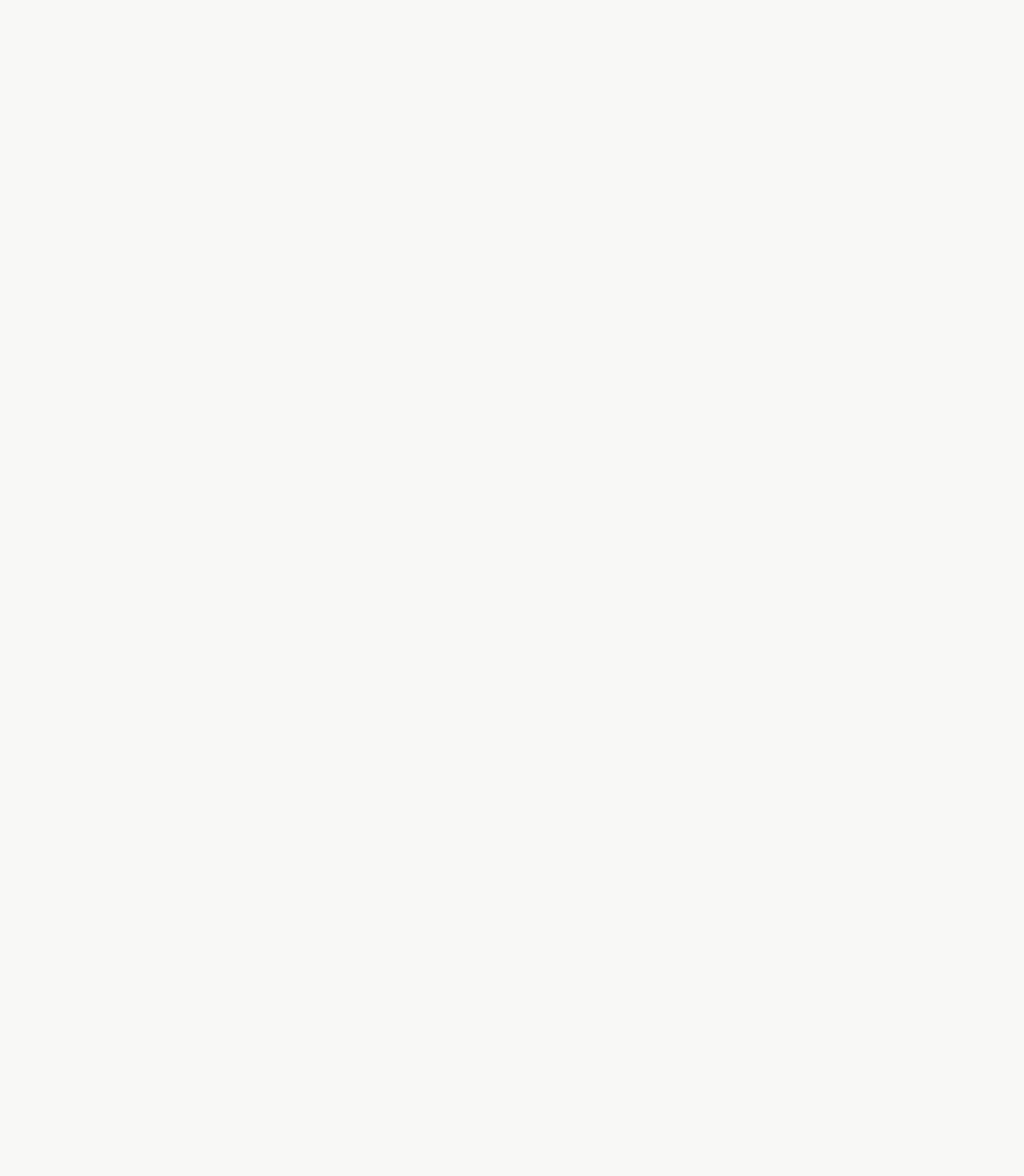
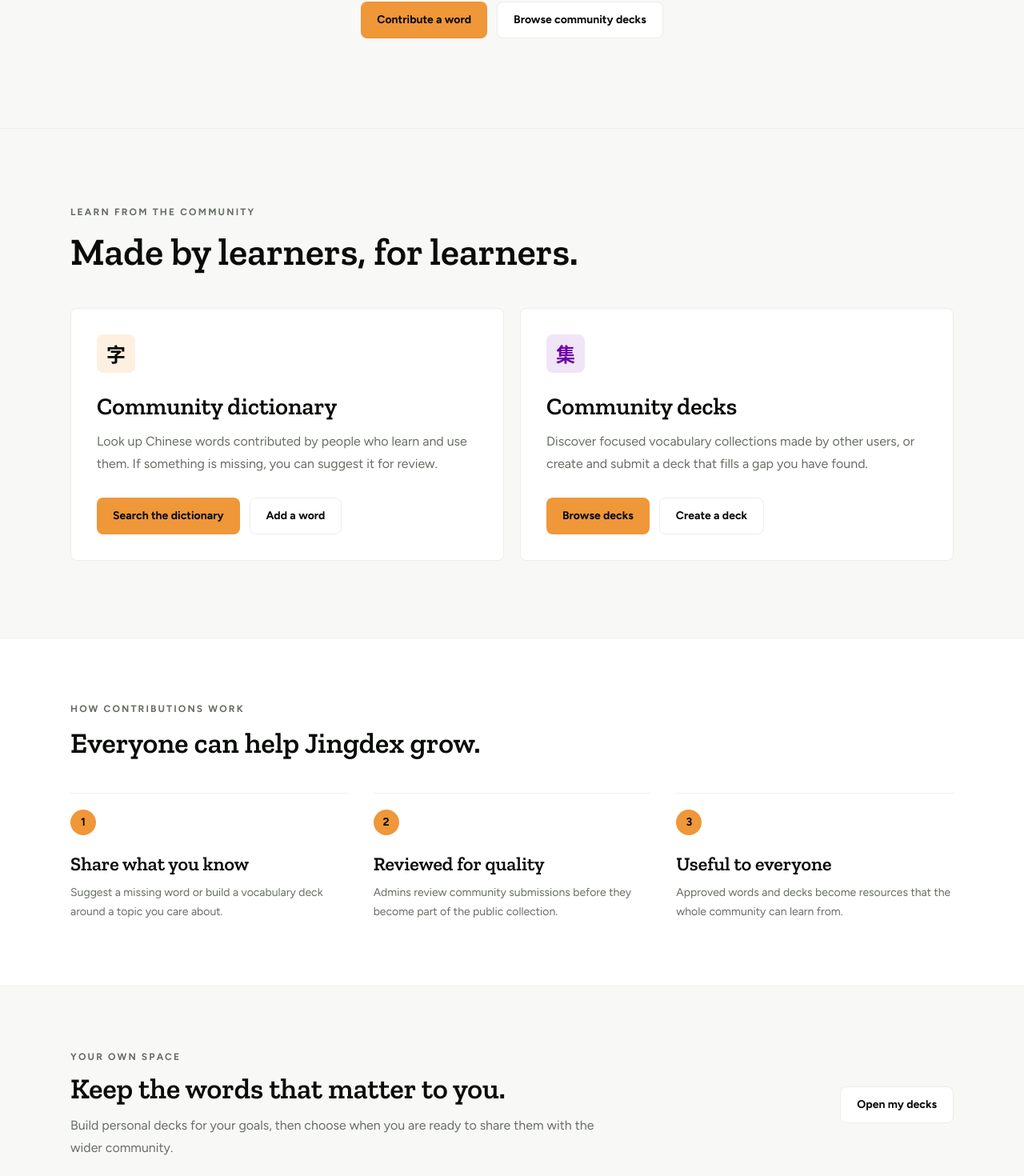
Before and after one commit to mwxg/jingdex, a Next.js app: page / in a window 1280 px wide. Shown: the part 510-1980 px from the top of the page at 80% size. Before the commit the page ends 800 px from the top, so only its background shows below. Built offline with nearby package versions, Linux system fonts and the light colour scheme; no server answers.

Commit message:
made landing page more welcoming

```diff
--- a/app/(app)/page.tsx
+++ b/app/(app)/page.tsx
@@ -1,11 +1,171 @@
+import Link from "next/link";
+
+const primaryLink =
+  "inline-flex min-h-11 items-center justify-center rounded-lg bg-primary px-5 py-3 text-center text-sm font-bold text-text-dark transition-colors hover:bg-primary/90";
+const secondaryLink =
+  "inline-flex min-h-11 items-center justify-center rounded-lg border border-muted-background bg-surface px-5 py-3 text-center text-sm font-bold text-foreground transition-colors hover:border-primary hover:text-muted";
+
+const contributionSteps = [
+  {
+    number: "1",
+    title: "Share what you know",
+    description: "Suggest a missing word or build a vocabulary deck around a topic you care about.",
+  },
+  {
+    number: "2",
+    title: "Reviewed for quality",
+    description: "Admins review community submissions before they become part of the public collection.",
+  },
+  {
+    number: "3",
+    title: "Useful to everyone",
+    description: "Approved words and decks become resources that the whole community can learn from.",
+  },
+] as const;
+
 export default function Home() {
   return (
-    <main className="grid flex-1 place-items-center bg-background px-8 py-12 text-foreground">
-      <div className="text-center">
-        <h1 className="font-heading text-5xl font-semibold leading-none sm:text-7xl">
-          Welcome to Jingdex.
-        </h1>
-      </div>
+    <main className="bg-background text-foreground">
+      <section className="border-b border-muted-background">
+        <div className="mx-auto max-w-5xl px-4 py-20 text-center sm:px-6 sm:py-28">
+          <p className="text-xs font-bold uppercase tracking-[0.18em] text-muted">
+            Built by Chinese learners
+          </p>
+          <h1 className="mx-auto mt-4 max-w-4xl font-heading text-5xl font-semibold leading-[1.02] tracking-tight sm:text-7xl">
+            A Chinese dictionary built together.
+          </h1>
+          <p className="mx-auto mt-6 max-w-2xl text-base leading-7 text-muted sm:text-lg sm:leading-8">
+            Jingdex grows through its community. Learners contribute words and
+            create vocabulary decks, while careful review helps keep every
+            public resource useful and trustworthy.
+          </p>
+          <div className="mt-9 flex flex-col justify-center gap-3 sm:flex-row">
+            <Link className={primaryLink} href="/dictionary/contribute">
+              Contribute a word
+            </Link>
+            <Link className={secondaryLink} href="/community/browse">
+              Browse community decks
+            </Link>
+          </div>
+        </div>
+      </section>
+
+      <section
+        aria-labelledby="community-resources-title"
+        className="mx-auto max-w-6xl px-4 py-16 sm:px-6 sm:py-24"
+      >
+        <div className="max-w-2xl">
+          <p className="text-xs font-bold uppercase tracking-[0.18em] text-muted">
+            Learn from the community
+          </p>
+          <h2
+            className="mt-3 font-heading text-4xl font-semibold leading-tight sm:text-5xl"
+            id="community-resources-title"
+          >
+            Made by learners, for learners.
+          </h2>
+        </div>
+
+        <div className="mt-10 grid gap-5 md:grid-cols-2">
+          <article className="flex flex-col rounded-lg border border-muted-background bg-surface p-6 sm:p-8">
+            <div
+              aria-hidden="true"
+              className="flex size-12 items-center justify-center rounded-lg bg-primary/15 font-chinese text-2xl font-bold"
+            >
+              字
+            </div>
+            <h3 className="mt-6 font-heading text-3xl font-semibold">
+              Community dictionary
+            </h3>
+            <p className="mt-3 flex-1 leading-7 text-muted">
+              Look up Chinese words contributed by people who learn and use
+              them. If something is missing, you can suggest it for review.
+            </p>
+            <div className="mt-7 flex flex-col gap-3 sm:flex-row">
+              <Link className={primaryLink} href="/dictionary/search">
+                Search the dictionary
+              </Link>
+              <Link className={secondaryLink} href="/dictionary/contribute">
+                Add a word
+              </Link>
+            </div>
+          </article>
+
+          <article className="flex flex-col rounded-lg border border-muted-background bg-surface p-6 sm:p-8">
+            <div
+              aria-hidden="true"
+              className="flex size-12 items-center justify-center rounded-lg bg-community-deck/10 font-chinese text-2xl font-bold text-community-deck"
+            >
+              集
+            </div>
+            <h3 className="mt-6 font-heading text-3xl font-semibold">
+              Community decks
+            </h3>
+            <p className="mt-3 flex-1 leading-7 text-muted">
+              Discover focused vocabulary collections made by other users, or
+              create and submit a deck that fills a gap you have found.
+            </p>
+            <div className="mt-7 flex flex-col gap-3 sm:flex-row">
+              <Link className={primaryLink} href="/community/browse">
+                Browse decks
+              </Link>
+              <Link className={secondaryLink} href="/my-stuff/decks">
+                Create a deck
+              </Link>
+            </div>
+          </article>
+        </div>
+      </section>
+
+      <section className="border-y border-muted-background bg-surface">
+        <div className="mx-auto max-w-6xl px-4 py-16 sm:px-6 sm:py-20">
+          <div className="max-w-2xl">
+            <p className="text-xs font-bold uppercase tracking-[0.18em] text-muted">
+              How contributions work
+            </p>
+            <h2 className="mt-3 font-heading text-4xl font-semibold leading-tight">
+              Everyone can help Jingdex grow.
+            </h2>
+          </div>
+
+          <ol className="mt-10 grid gap-8 md:grid-cols-3">
+            {contributionSteps.map((step) => (
+              <li className="border-t border-muted-background pt-5" key={step.number}>
+                <span className="flex size-8 items-center justify-center rounded-full bg-primary text-sm font-bold text-text-dark">
+                  {step.number}
+                </span>
+                <h3 className="mt-5 font-heading text-2xl font-semibold">
+                  {step.title}
+                </h3>
+                <p className="mt-2 text-sm leading-6 text-muted">
+                  {step.description}
+                </p>
+              </li>
+            ))}
+          </ol>
+        </div>
+      </section>
+
+      <section className="mx-auto flex max-w-6xl flex-col items-start justify-between gap-7 px-4 py-16 sm:px-6 sm:py-20 lg:flex-row lg:items-center">
+        <div className="max-w-2xl">
+          <p className="text-xs font-bold uppercase tracking-[0.18em] text-muted">
+            Your own space
+          </p>
+          <h2 className="mt-3 font-heading text-3xl font-semibold sm:text-4xl">
+            Keep the words that matter to you.
+          </h2>
+          <p className="mt-3 leading-7 text-muted">
+            Build personal decks for your goals, then choose when you are ready
+            to share them with the wider community.
+          </p>
+        </div>
+        <Link
+          className={`${secondaryLink} w-full shrink-0 sm:w-auto`}
+          href="/my-stuff/decks"
+        >
+          Open my decks
+        </Link>
+      </section>
     </main>
   );
 }
```
Also changed, not shown: 1 other file (tests, documents, lock files or other folders).
